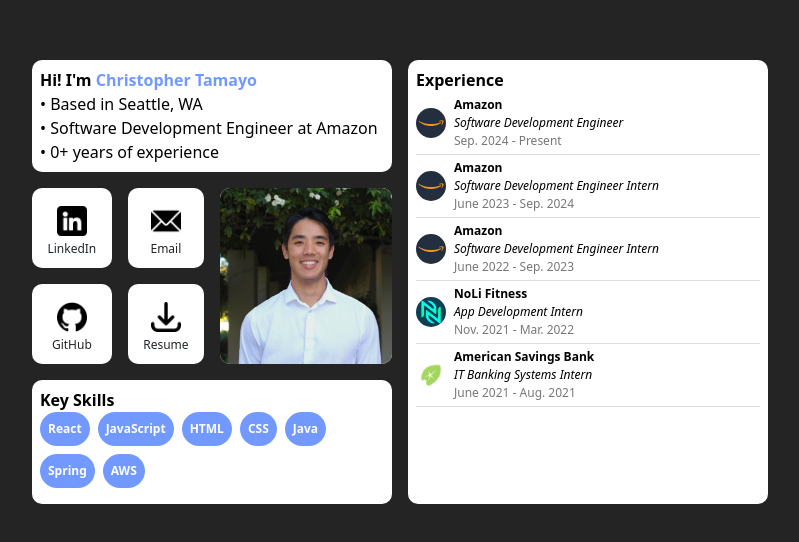
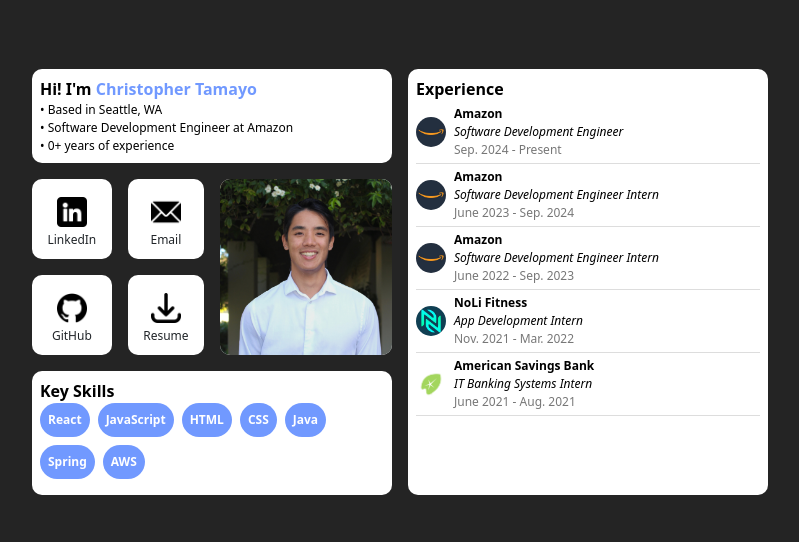
Before and after one commit to Chris-Tamayo/me, a React (Vite) app in the folder client/: page / in a window 1280 px wide. Shown: the part 118-660 px from the top of the page, without its empty margins (240-1039 px from the left). Built offline with nearby package versions, Linux system fonts and the light colour scheme.

Commit message:
Reduce font size of intro description

```diff
--- a/client/src/components/Intro/Intro.css
+++ b/client/src/components/Intro/Intro.css
@@ -5,3 +5,7 @@
 .tile p {
   margin: 0;
 }
+
+.desc p {
+  font-size: var(--font-size-small);
+}
--- a/client/src/components/Intro/Intro.jsx
+++ b/client/src/components/Intro/Intro.jsx
@@ -9,9 +9,12 @@
   return (
     <div className="tile">
       <p><strong>Hi! I'm <span className="name">Christopher Tamayo</span></strong></p>
-      <p>• Based in Seattle, WA</p>
-      <p>• Software Development Engineer at Amazon</p>
-      <p>• {yoe}+ years of experience</p>
+      <div className="desc">
+        <p>• Based in Seattle, WA</p>
+        <p>• Software Development Engineer at Amazon</p>
+        <p>• {yoe}+ years of experience</p>
+      </div>
+
     </div>
   )
 }
```
